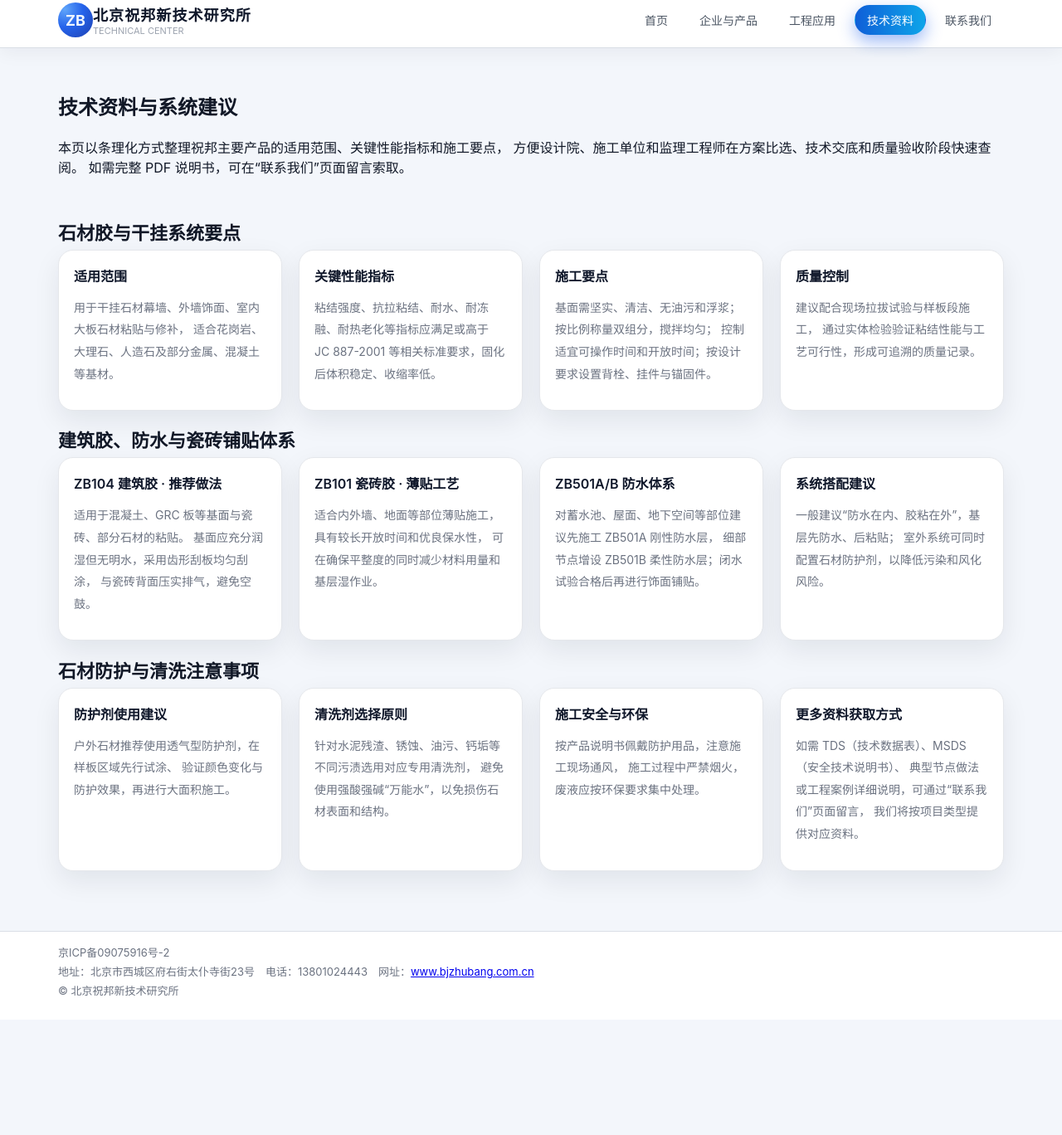
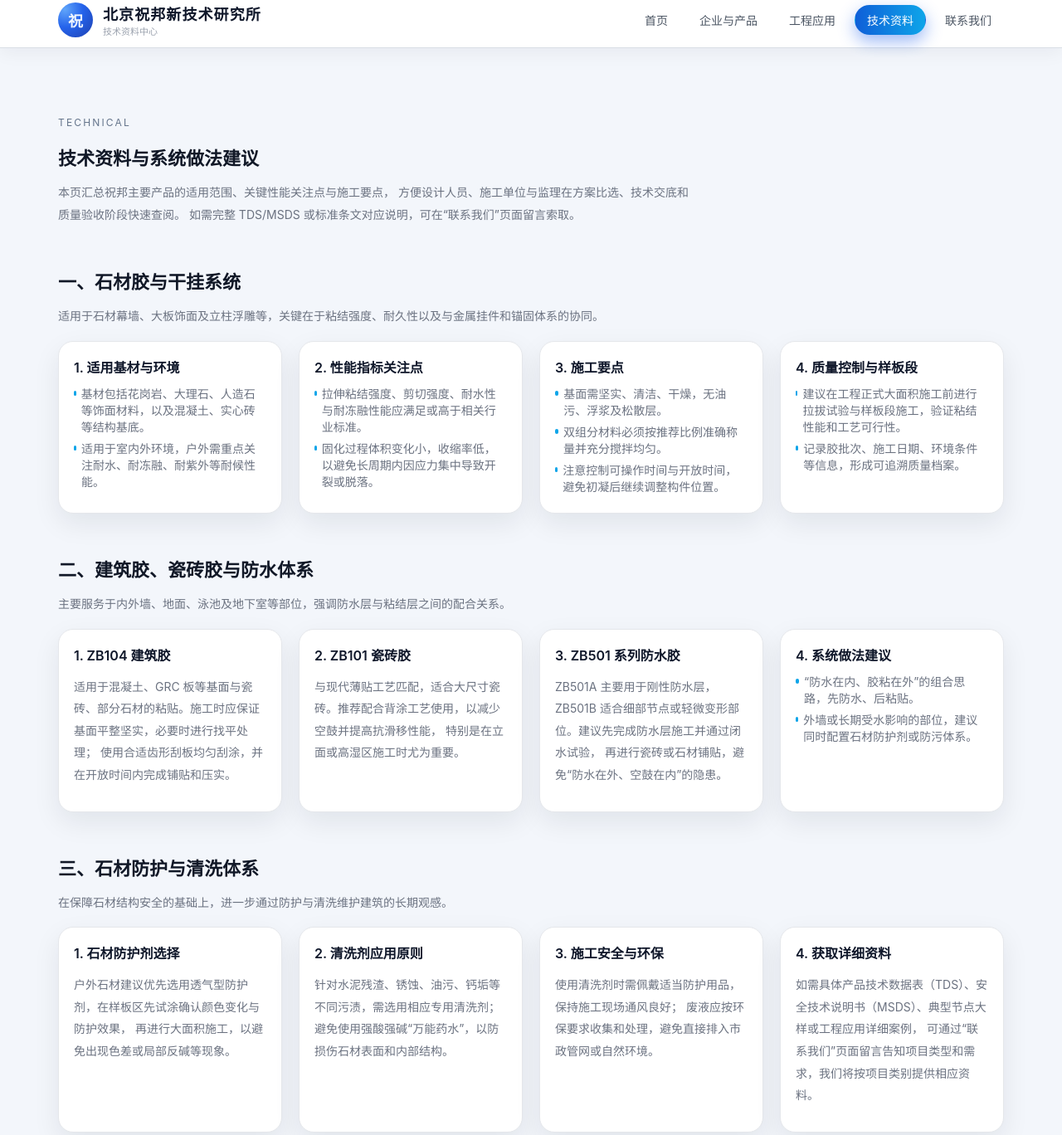
Before and after one commit to lyy040409-boop/zhubang-site, a plain HTML site: page tech.html in a window 1280 px wide. Shown: the part 9-1377 px from the top of the page at 83% size. Before the commit the page ends 1238 px from the top, so only its background shows below. Drawn offline with Linux system fonts and the light colour scheme.

Commit message:
Update tech.html

```diff
--- a/tech.html
+++ b/tech.html
@@ -2,18 +2,18 @@
 <html lang="zh-CN">
 <head>
   <meta charset="UTF-8" />
-  <title>北京祝邦新技术研究所 | 技术资料中心</title>
+  <title>北京祝邦新技术研究所 - 技术资料中心</title>
   <meta name="viewport" content="width=device-width, initial-scale=1" />
   <link rel="stylesheet" href="styles.css" />
 </head>
 <body>
 <header class="site-header">
   <div class="header-inner">
-    <div style="display:flex;align-items:center;">
-      <div class="logo-circle">ZB</div>
+    <div class="header-left">
+      <div class="logo-circle">祝</div>
       <div>
         <div class="brand-text-main">北京祝邦新技术研究所</div>
-        <div class="brand-text-sub">TECHNICAL CENTER</div>
+        <div class="brand-text-sub">技术资料中心</div>
       </div>
     </div>
     <nav class="main-nav">
@@ -27,114 +27,131 @@
 </header>
 
 <main class="page-shell">
-  <section style="margin-bottom:50px;">
-    <h1 class="page-title">技术资料与系统建议</h1>
-    <p class="page-subtitle">
-      本页以条理化方式整理祝邦主要产品的适用范围、关键性能指标和施工要点，
-      方便设计院、施工单位和监理工程师在方案比选、技术交底和质量验收阶段快速查阅。
-      如需完整 PDF 说明书，可在“联系我们”页面留言索取。
-    </p>
+  <section class="section">
+    <div class="section-head">
+      <div class="section-kicker">TECHNICAL</div>
+      <h1 class="section-title">技术资料与系统做法建议</h1>
+      <p class="section-desc">
+        本页汇总祝邦主要产品的适用范围、关键性能关注点与施工要点，
+        方便设计人员、施工单位与监理在方案比选、技术交底和质量验收阶段快速查阅。
+        如需完整 TDS/MSDS 或标准条文对应说明，可在“联系我们”页面留言索取。
+      </p>
+    </div>
   </section>
 
-  <section class="section-block">
-    <h2 class="section-title">石材胶与干挂系统要点</h2>
+  <section class="section">
+    <div class="section-head">
+      <h2 class="section-title">一、石材胶与干挂系统</h2>
+      <p class="section-desc">
+        适用于石材幕墙、大板饰面及立柱浮雕等，关键在于粘结强度、耐久性以及与金属挂件和锚固体系的协同。
+      </p>
+    </div>
     <div class="card-grid">
       <div class="card">
-        <div class="card-title">适用范围</div>
-        <p class="card-text">
-          用于干挂石材幕墙、外墙饰面、室内大板石材粘贴与修补，
-          适合花岗岩、大理石、人造石及部分金属、混凝土等基材。
-        </p>
+        <div class="card-title">1. 适用基材与环境</div>
+        <ul class="feature-list">
+          <li><span class="feature-dot"></span><span>基材包括花岗岩、大理石、人造石等饰面材料，以及混凝土、实心砖等结构基底。</span></li>
+          <li><span class="feature-dot"></span><span>适用于室内外环境，户外需重点关注耐水、耐冻融、耐紫外等耐候性能。</span></li>
+        </ul>
       </div>
       <div class="card">
-        <div class="card-title">关键性能指标</div>
-        <p class="card-text">
-          粘结强度、抗拉粘结、耐水、耐冻融、耐热老化等指标应满足或高于
-          JC 887-2001 等相关标准要求，固化后体积稳定、收缩率低。
-        </p>
+        <div class="card-title">2. 性能指标关注点</div>
+        <ul class="feature-list">
+          <li><span class="feature-dot"></span><span>拉伸粘结强度、剪切强度、耐水性与耐冻融性能应满足或高于相关行业标准。</span></li>
+          <li><span class="feature-dot"></span><span>固化过程体积变化小，收缩率低，以避免长周期内因应力集中导致开裂或脱落。</span></li>
+        </ul>
       </div>
       <div class="card">
-        <div class="card-title">施工要点</div>
-        <p class="card-text">
-          基面需坚实、清洁、无油污和浮浆；按比例称量双组分，搅拌均匀；
-          控制适宜可操作时间和开放时间；按设计要求设置背栓、挂件与锚固件。
-        </p>
+        <div class="card-title">3. 施工要点</div>
+        <ul class="feature-list">
+          <li><span class="feature-dot"></span><span>基面需坚实、清洁、干燥，无油污、浮浆及松散层。</span></li>
+          <li><span class="feature-dot"></span><span>双组分材料必须按推荐比例准确称量并充分搅拌均匀。</span></li>
+          <li><span class="feature-dot"></span><span>注意控制可操作时间与开放时间，避免初凝后继续调整构件位置。</span></li>
+        </ul>
       </div>
       <div class="card">
-        <div class="card-title">质量控制</div>
-        <p class="card-text">
-          建议配合现场拉拔试验与样板段施工，
-          通过实体检验验证粘结性能与工艺可行性，形成可追溯的质量记录。
-        </p>
+        <div class="card-title">4. 质量控制与样板段</div>
+        <ul class="feature-list">
+          <li><span class="feature-dot"></span><span>建议在工程正式大面积施工前进行拉拔试验与样板段施工，验证粘结性能和工艺可行性。</span></li>
+          <li><span class="feature-dot"></span><span>记录胶批次、施工日期、环境条件等信息，形成可追溯质量档案。</span></li>
+        </ul>
       </div>
     </div>
   </section>
 
-  <section class="section-block">
-    <h2 class="section-title">建筑胶、防水与瓷砖铺贴体系</h2>
+  <section class="section">
+    <div class="section-head">
+      <h2 class="section-title">二、建筑胶、瓷砖胶与防水体系</h2>
+      <p class="section-desc">
+        主要服务于内外墙、地面、泳池及地下室等部位，强调防水层与粘结层之间的配合关系。
+      </p>
+    </div>
     <div class="card-grid">
       <div class="card">
-        <div class="card-title">ZB104 建筑胶 · 推荐做法</div>
+        <div class="card-title">1. ZB104 建筑胶</div>
         <p class="card-text">
-          适用于混凝土、GRC 板等基面与瓷砖、部分石材的粘贴。
-          基面应充分润湿但无明水，采用齿形刮板均匀刮涂，
-          与瓷砖背面压实排气，避免空鼓。
+          适用于混凝土、GRC 板等基面与瓷砖、部分石材的粘贴。施工时应保证基面平整坚实，必要时进行找平处理；
+          使用合适齿形刮板均匀刮涂，并在开放时间内完成铺贴和压实。
         </p>
       </div>
       <div class="card">
-        <div class="card-title">ZB101 瓷砖胶 · 薄贴工艺</div>
+        <div class="card-title">2. ZB101 瓷砖胶</div>
         <p class="card-text">
-          适合内外墙、地面等部位薄贴施工，具有较长开放时间和优良保水性，
-          可在确保平整度的同时减少材料用量和基层湿作业。
+          与现代薄贴工艺匹配，适合大尺寸瓷砖。推荐配合背涂工艺使用，以减少空鼓并提高抗滑移性能，
+          特别是在立面或高湿区施工时尤为重要。
         </p>
       </div>
       <div class="card">
-        <div class="card-title">ZB501A/B 防水体系</div>
+        <div class="card-title">3. ZB501 系列防水胶</div>
         <p class="card-text">
-          对蓄水池、屋面、地下空间等部位建议先施工 ZB501A 刚性防水层，
-          细部节点增设 ZB501B 柔性防水层；闭水试验合格后再进行饰面铺贴。
+          ZB501A 主要用于刚性防水层，ZB501B 适合细部节点或轻微变形部位。建议先完成防水层施工并通过闭水试验，
+          再进行瓷砖或石材铺贴，避免“防水在外、空鼓在内”的隐患。
         </p>
       </div>
       <div class="card">
-        <div class="card-title">系统搭配建议</div>
-        <p class="card-text">
-          一般建议“防水在内、胶粘在外”，基层先防水、后粘贴；
-          室外系统可同时配置石材防护剂，以降低污染和风化风险。
-        </p>
+        <div class="card-title">4. 系统做法建议</div>
+        <ul class="feature-list">
+          <li><span class="feature-dot"></span><span>“防水在内、胶粘在外”的组合思路，先防水、后粘贴。</span></li>
+          <li><span class="feature-dot"></span><span>外墙或长期受水影响的部位，建议同时配置石材防护剂或防污体系。</span></li>
+        </ul>
       </div>
     </div>
   </section>
 
-  <section class="section-block">
-    <h2 class="section-title">石材防护与清洗注意事项</h2>
+  <section class="section">
+    <div class="section-head">
+      <h2 class="section-title">三、石材防护与清洗体系</h2>
+      <p class="section-desc">
+        在保障石材结构安全的基础上，进一步通过防护与清洗维护建筑的长期观感。
+      </p>
+    </div>
     <div class="card-grid">
       <div class="card">
-        <div class="card-title">防护剂使用建议</div>
+        <div class="card-title">1. 石材防护剂选择</div>
         <p class="card-text">
-          户外石材推荐使用透气型防护剂，在样板区域先行试涂、
-          验证颜色变化与防护效果，再进行大面积施工。
+          户外石材建议优先选用透气型防护剂，在样板区先试涂确认颜色变化与防护效果，
+          再进行大面积施工，以避免出现色差或局部反碱等现象。
         </p>
       </div>
       <div class="card">
-        <div class="card-title">清洗剂选择原则</div>
+        <div class="card-title">2. 清洗剂应用原则</div>
         <p class="card-text">
-          针对水泥残渣、锈蚀、油污、钙垢等不同污渍选用对应专用清洗剂，
-          避免使用强酸强碱“万能水”，以免损伤石材表面和结构。
+          针对水泥残渣、锈蚀、油污、钙垢等不同污渍，需选用相应专用清洗剂；
+          避免使用强酸强碱“万能药水”，以防损伤石材表面和内部结构。
         </p>
       </div>
       <div class="card">
-        <div class="card-title">施工安全与环保</div>
+        <div class="card-title">3. 施工安全与环保</div>
         <p class="card-text">
-          按产品说明书佩戴防护用品，注意施工现场通风，
-          施工过程中严禁烟火，废液应按环保要求集中处理。
+          使用清洗剂时需佩戴适当防护用品，保持施工现场通风良好；
+          废液应按环保要求收集和处理，避免直接排入市政管网或自然环境。
         </p>
       </div>
       <div class="card">
-        <div class="card-title">更多资料获取方式</div>
+        <div class="card-title">4. 获取详细资料</div>
         <p class="card-text">
-          如需 TDS（技术数据表）、MSDS（安全技术说明书）、
-          典型节点做法或工程案例详细说明，可通过“联系我们”页面留言，
-          我们将按项目类型提供对应资料。
+          如需具体产品技术数据表（TDS）、安全技术说明书（MSDS）、典型节点大样或工程应用详细案例，
+          可通过“联系我们”页面留言告知项目类型和需求，我们将按项目类别提供相应资料。
         </p>
       </div>
     </div>
@@ -144,7 +161,9 @@
 <footer class="site-footer">
   <div class="footer-inner">
     <div>京ICP备09075916号-2</div>
-    <div>地址：北京市西城区府右街太仆寺街23号　电话：13801024443　网址：<a href="http://www.bjzhubang.com.cn" target="_blank">www.bjzhubang.com.cn</a></div>
+    <div>地址：北京市西城区府右街太仆寺街23号　电话：13801024443　网址：
+      <a href="http://www.bjzhubang.com.cn" target="_blank">www.bjzhubang.com.cn</a>
+    </div>
     <div>© 北京祝邦新技术研究所</div>
   </div>
 </footer>
```
